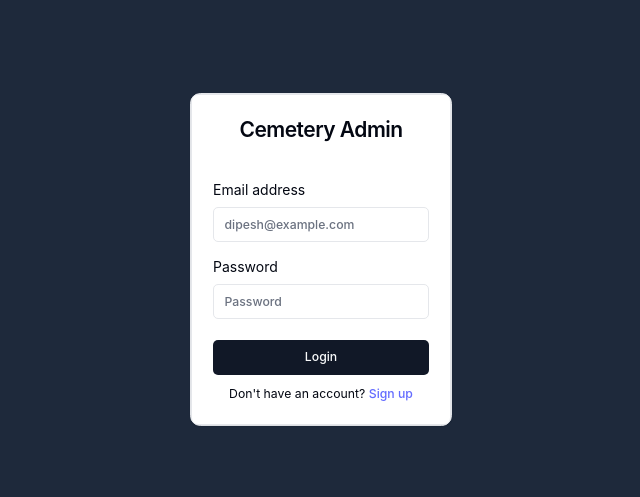
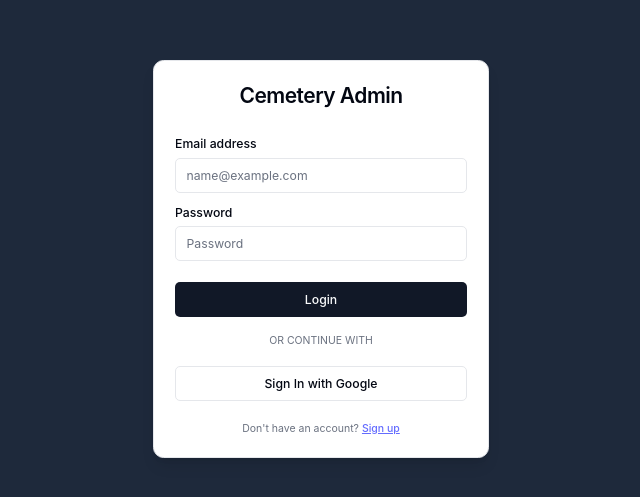
Before and after one commit to TVirgin/CFM, a React (Vite) app in the folder Cemetery/: page /login in a window 1280 px wide. Shown: the part 141-638 px from the top of the page, without its empty margins (319-959 px from the left). Built offline with nearby package versions, Linux system fonts and the light colour scheme; no server answers.

Commit message:
More changes and stuff

```diff
--- a/Cemetery/src/index.css
+++ b/Cemetery/src/index.css
@@ -60,51 +60,6 @@ button:focus,
 button:focus-visible {
   outline: 4px auto -webkit-focus-ring-color;
 }
-
-select {
-  border-radius: 8px;
-  border: 1px solid transparent;
-  padding: 0.6em 1.2em;
-  font-size: 1em;
-  font-weight: 500;
-  font-family: inherit;
-  background-color: #535bf2;
-  cursor: pointer;
-  transition: border-color 0.25s;
-}
-
-input {
-  border-radius: 8px;
-  border: 1px solid transparent;
-  padding: 0.6em 1.2em;
-  font-size: 1em;
-  font-weight: 500;
-  font-family: inherit;
-  background-color: #535bf2;
-  cursor: pointer;
-  transition: border-color 0.25s;
-}
-
-table {
-  border-radius: 8px;
-  border: 1px solid;
-  font-size: 1em;
-  font-weight: 500;
-  font-family: inherit;
-  width: 100%;
-  /* background-color: #535bf2; */
-  /* cursor: pointer; */
-}
-
-th, td {
-  border: 1px solid #ddd; /* Or any color you prefer */
-  padding: 0.5em;         /* Add padding inside cells */
-  text-align: left;       /* Or your preferred alignment */
-}
-
-header (
-
-)
 
 @media (prefers-color-scheme: light) {
   :root {
--- a/Cemetery/src/pages/login/index.tsx
+++ b/Cemetery/src/pages/login/index.tsx
@@ -2,20 +2,21 @@ import { Button } from "@/components/ui/button";
 import {
   Card,
   CardContent,
-  CardDescription,
+  // CardDescription, // Not used for error message, can be removed if not used elsewhere
   CardFooter,
   CardHeader,
   CardTitle,
 } from "@/components/ui/card";
-import { Icons } from "@/components/ui/icons";
+// import { Icons } from "@/components/ui/icons"; // Keep if you plan to add icons (e.g., Google icon)
 import { Input } from "@/components/ui/input";
 import { useUserAuth } from "@/context/userAuthContext";
 import { UserLogIn } from "@/types";
-import image1 from "@/assets/images/image1.jpg";
-import image2 from "@/assets/images/image2.jpg";
-import image3 from "@/assets/images/image3.jpg";
-import image4 from "@/assets/images/image4.jpg";
-import { Label } from "@radix-ui/react-label";
+// Image imports seem unused in this component, consider removing if not needed for this specific view
+// import image1 from "@/assets/images/image1.jpg";
+// import image2 from "@/assets/images/image2.jpg";
+// import image3 from "@/assets/images/image3.jpg";
+// import image4 from "@/assets/images/image4.jpg";
+import { Label } from "@/components/ui/label"; // Assuming you use Shadcn's Label, otherwise @radix-ui/react-label
 import * as React from "react";
 import { Link, useNavigate } from "react-router-dom";
 
@@ -28,90 +29,187 @@ const initialValue: UserLogIn = {
 const Login: React.FunctionComponent<ILoginProps> = (props) => {
   const { googleSignIn, logIn } = useUserAuth();
   const navigate = useNavigate();
-  const [userLogInInfo, setuserLogInInfo] =
+  const [userLogInInfo, setUserLogInInfo] = // Renamed for convention
     React.useState<UserLogIn>(initialValue);
+  const [error, setError] = React.useState<string | null>(null); // State for the error message
+  const [isLoading, setIsLoading] = React.useState<boolean>(false); // State for loading indicator
+
+  // Generic input handler to update state and clear errors
+  const handleInputChange = (e: React.ChangeEvent<HTMLInputElement>) => {
+    const { id, value } = e.target;
+    setUserLogInInfo((prevInfo) => ({
+      ...prevInfo,
+      [id]: value,
+    }));
+    if (error) {
+      setError(null); // Clear error when user starts typing
+    }
+  };
 
   const handleGoogleSignIn = async (e: React.MouseEvent<HTMLElement>) => {
     e.preventDefault();
+    setError(null); // Clear previous errors
+    setIsLoading(true);
     try {
       await googleSignIn();
-      navigate("/");
-    } catch (error) {
-      console.log("Error : ", error);
+      navigate("/"); // Or to a specific post-login page
+    } catch (err: any) { // Catching 'any' for simplicity, can be more specific (e.g., FirebaseError)
+      console.error("Google Sign-In Error: ", err);
+      let message = "Failed to sign in with Google. Please try again.";
+      // Firebase often provides error codes
+      if (err.code) {
+        switch (err.code) {
+          case "auth/popup-closed-by-user":
+            message = "Google Sign-In process was cancelled.";
+            break;
+          case "auth/network-request-failed":
+            message = "Network error. Please check your internet connection.";
+            break;
+          // Add more specific Firebase error codes here if needed
+          default:
+            message = err.message || message; // Use Firebase's message if available
+        }
+      }
+      setError(message);
+    } finally {
+      setIsLoading(false);
     }
   };
 
-  const handleSubmit = async (e: React.MouseEvent<HTMLFormElement>) => {
+  const handleSubmit = async (e: React.FormEvent<HTMLFormElement>) => { // Correct event type for form onSubmit
     e.preventDefault();
+    setError(null); // Clear previous errors
+
+    // Basic validation
+    if (!userLogInInfo.email || !userLogInInfo.password) {
+      setError("Please enter both email and password.");
+      return;
+    }
+    setIsLoading(true);
     try {
       console.log("The user info is : ", userLogInInfo);
       await logIn(userLogInInfo.email, userLogInInfo.password);
-      navigate("/");
-    } catch (error) {
-      console.log("Error : ", error);
+      navigate("/"); // Or to a specific post-login page
+    } catch (err: any) { // Catching 'any' for simplicity
+      console.error("Email/Password Login Error: ", err);
+      let message = "Login failed. Please check your credentials.";
+      // Firebase often provides error codes for login failures
+      if (err.code) {
+        switch (err.code) {
+          case "auth/user-not-found":
+          case "auth/wrong-password":
+          case "auth/invalid-credential": // More recent Firebase versions use this for wrong email/password
+            message = "Invalid email or password. Please try again.";
+            break;
+          case "auth/invalid-email":
+            message = "The email address is not properly formatted.";
+            break;
+          case "auth/user-disabled":
+            message = "This user account has been disabled.";
+            break;
+          case "auth/network-request-failed":
+            message = "Network error. Please check your internet connection.";
+            break;
+          // Add more specific Firebase error codes here
+          default:
+            message = err.message || message; // Use Firebase's message if available
+        }
+      }
+      setError(message);
+    } finally {
+      setIsLoading(false);
     }
   };
+
   return (
-    <div className="bg-slate-800 w-screen h-screen">
-      <div className="container mx-auto p-6 flex h-full">
-        <div className="flex justify-center items-center w-full">
-          <div className="max-w-sm rounded-xl border bg-card text-card-foreground shadow-sm">
-            <Card>
+    <div className="bg-slate-800 w-screen h-screen flex justify-center items-center p-4"> {/* Added p-4 for small screens */}
+      {/* Removed one layer of flex container for simplicity, outer div handles centering */}
+      <div className="w-full max-w-sm"> {/* Ensured max-width for the card */}
+        <Card className="rounded-xl shadow-lg"> {/* Added shadow-lg for better depth if desired */}
           <form onSubmit={handleSubmit}>
             <CardHeader className="space-y-1">
-                  <CardTitle className="text-2xl text-center mb-4">
+              <CardTitle className="text-2xl text-center mb-2"> {/* Adjusted margin */}
                 Cemetery Admin
               </CardTitle>
-                  {/* <CardDescription>
-                    Enter your email below to create your account
-                  </CardDescription> */}
+              {/* Optional CardDescription if you want to add it back
+              <CardDescription className="text-center">
+                Sign in to manage your account
+              </CardDescription>
+              */}
             </CardHeader>
             <CardContent className="grid gap-4">
+              {/* Error Notification Area */}
+              {error && (
+                <div className="p-3 bg-red-100 border border-red-400 text-red-700 rounded-md text-sm" role="alert">
+                  <p>{error}</p>
+                </div>
+              )}
               <div className="grid gap-2">
                 <Label htmlFor="email">Email address</Label>
                 <Input
-                      id="email"
+                  id="email" // id is important for the generic handler
                   type="email"
-                      placeholder="dipesh@example.com"
+                  placeholder="name@example.com" // Standard placeholder
                   value={userLogInInfo.email}
-                      onChange={(e: React.ChangeEvent<HTMLInputElement>) =>
-                        setuserLogInInfo({
-                          ...userLogInInfo,
-                          email: e.target.value,
-                        })
-                      }
+                  onChange={handleInputChange}
+                  disabled={isLoading}
+                  required // Added basic HTML5 validation
                 />
               </div>
               <div className="grid gap-2">
                 <Label htmlFor="password">Password</Label>
                 <Input
-                      id="password"
+                  id="password" // id is important for the generic handler
                   type="password"
                   placeholder="Password"
                   value={userLogInInfo.password}
-                      onChange={(e: React.ChangeEvent<HTMLInputElement>) =>
-                        setuserLogInInfo({
-                          ...userLogInInfo,
-                          password: e.target.value,
-                        })
-                      }
+                  onChange={handleInputChange}
+                  disabled={isLoading}
+                  required // Added basic HTML5 validation
                 />
               </div>
             </CardContent>
-                <CardFooter className="flex flex-col">
-                  <Button className="w-full" type="submit">
-                    Login
+            <CardFooter className="flex flex-col gap-4"> {/* Added gap for spacing */}
+              <Button className="w-full" type="submit" disabled={isLoading}>
+                {isLoading ? "Logging In..." : "Login"}
               </Button>
-                  <p className="mt-3 text-sm text-center">
-                    Don't have an account? <Link to="/signup">Sign up</Link>
+
+              {/* "Or continue with" divider */}
+              <div className="relative my-1"> {/* Adjusted margin */}
+                <div className="absolute inset-0 flex items-center">
+                  <span className="w-full border-t" />
+                </div>
+                <div className="relative flex justify-center text-xs uppercase">
+                  <span className="bg-card px-2 text-muted-foreground">
+                    Or continue with
+                  </span>
+                </div>
+              </div>
+
+              {/* Google Sign-In Button */}
+              <Button
+                variant="outline"
+                className="w-full"
+                type="button" // VERY IMPORTANT: type="button" to prevent form submission
+                onClick={handleGoogleSignIn}
+                disabled={isLoading}
+              >
+                {/* Add Google Icon here if you have it, e.g., from `lucide-react` or your Icons component */}
+                {/* <Icons.google className="mr-2 h-4 w-4" /> */}
+                {isLoading ? "Processing..." : "Sign In with Google"}
+              </Button>
+
+              <p className="mt-2 text-xs text-center text-muted-foreground"> {/* Adjusted margin */}
+                Don't have an account?{" "}
+                <Link to="/signup" className="underline hover:text-primary font-medium">
+                  Sign up
+                </Link>
               </p>
             </CardFooter>
           </form>
         </Card>
       </div>
     </div>
-      </div>
-    </div>
   );
 };
 
--- a/Cemetery/src/pages/records/index.css
+++ b/Cemetery/src/pages/records/index.css
@@ -24,3 +24,44 @@ html {
   tfoot th {
     font-weight: normal;
   }
+
+  select {
+    border-radius: 8px;
+    border: 1px solid transparent;
+    padding: 0.6em 1.2em;
+    font-size: 1em;
+    font-weight: 500;
+    font-family: inherit;
+    background-color: #535bf2;
+    cursor: pointer;
+    transition: border-color 0.25s;
+  }
+
+  input {
+    border-radius: 8px;
+    border: 1px solid transparent;
+    padding: 0.6em 1.2em;
+    font-size: 1em;
+    font-weight: 500;
+    font-family: inherit;
+    background-color: #535bf2;
+    cursor: pointer;
+    transition: border-color 0.25s;
+  }
+
+  table {
+    border-radius: 8px;
+    border: 1px solid;
+    font-size: 1em;
+    font-weight: 500;
+    font-family: inherit;
+    /* width: 100%; */
+    /* background-color: #535bf2; */
+    /* cursor: pointer; */
+  }
+
+  th, td {
+    border: 1px solid #ddd; /* Or any color you prefer */
+    padding: 0.5em;         /* Add padding inside cells */
+    text-align: left;       /* Or your preferred alignment */
+  }
```
Also changed, not shown: Cemetery/src/pages/records/index.tsx (+96 -89 lines). Lines whose indentation alone changed are shown as unchanged.
